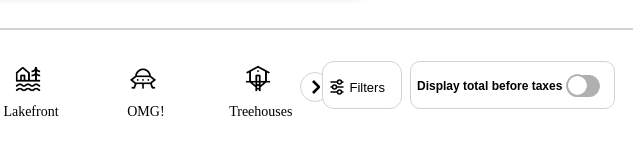
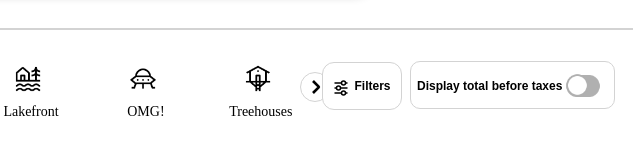
Before and after one commit to Gurashish73/AirBnb-Clone, a plain HTML site: page index.html in a window 1280 px wide. Shown: the part 151-311 px from the top of the page, 639-1279 px from the left. Drawn offline with Linux system fonts and the light colour scheme; grey boxes are pictures that could not be loaded.

Commit message:
Update style.css

```diff
--- a/style.css
+++ b/style.css
@@ -277,10 +277,12 @@
 
 
 
+
 }
 .filter{
     width: 80px;
     height: 48px;
+    padding-left: 10px;
     background-color: white;
     border: 1px solid lightgray;
     border-radius: 12px;
@@ -313,11 +315,9 @@
     text-align: center;
 }
 .txt1{
-    margin-right: -5px;
-    position: absolute;
-    left:27px;
-    bottom: 13px;
-    font-size: 13px;
+    padding-left: 18px;
+    font-size: 12px;
+    font-weight: 600;
 }
 .logo2{
     position: absolute;
```
